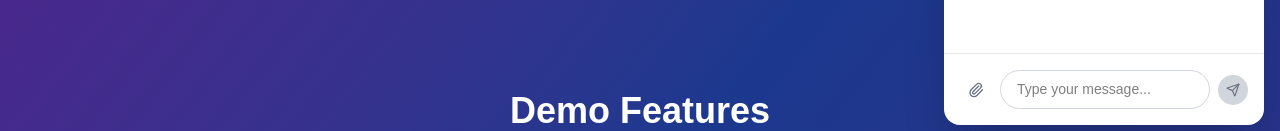
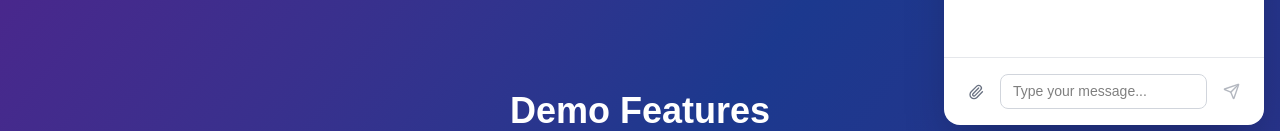
Before and after one commit to ZVKubajak/RAG-Chatbot, a React (Vite) app in the folder client/: page / in a window 1280 px wide. Both pictures are taken after a click on the button 1236 px from the left and 756 px from the top of the page. Shown: the part 595-726 px from the top of the page. Built offline with nearby package versions, Linux system fonts and the light colour scheme.

Commit message:
changed ui on chatbot, the input is smaller and the send icon is better

```diff
--- a/client/src/components/ChatBotWidget.tsx
+++ b/client/src/components/ChatBotWidget.tsx
@@ -88,6 +88,8 @@ const ChatbotWidget = () => {
       handleSendMessage();
     }
   };
+
+  const isSendDisabled = !inputValue.trim() || isLoading;
 
   return (
     <>
@@ -191,19 +193,19 @@ const ChatbotWidget = () => {
                   onKeyDown={handleKeyPress}
                   placeholder="Type your message..."
                   disabled={isLoading}
-                  className="w-full px-4 py-2 border border-gray-300 rounded-full text-[14px] focus:outline-none focus:ring-2 focus:ring-purple-500 focus:border-transparent disabled:opacity-50"
+                  className="w-full px-3 py-1.5 border border-gray-300 rounded-lg text-[14px] focus:outline-none focus:ring-2 focus:ring-purple-500 focus:border-transparent disabled:opacity-50"
                 />
               </div>
               <button
                 onClick={handleSendMessage}
-                disabled={!inputValue.trim() || isLoading}
-                className={`p-2 rounded-full transition-colors cursor-pointer ${
-                  inputValue.trim() && !isLoading
-                    ? "bg-gradient-to-r from-purple-600 to-pink-600 text-white hover:shadow-lg"
-                    : "bg-gray-300 text-gray-500"
-                }`}
+                disabled={isSendDisabled}
+                className={`p-2 rounded-full transition-colors ${
+                  isSendDisabled
+                    ? "cursor-default"
+                    : "cursor-pointer hover:text-purple-600 hover:bg-gray-100"
+                } text-gray-500 disabled:opacity-50`}
               >
-                <Send className="h-[14px] w-[14px]" />
+                <Send className="h-[17px] w-[17px]" />
               </button>
             </div>
           </div>
```
